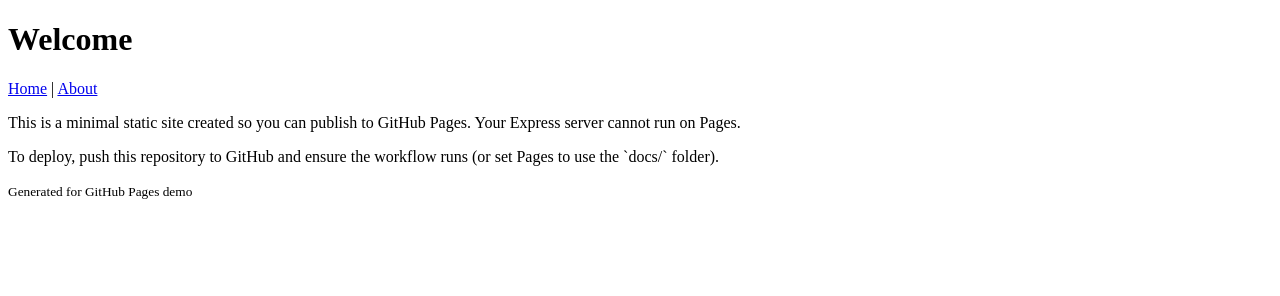
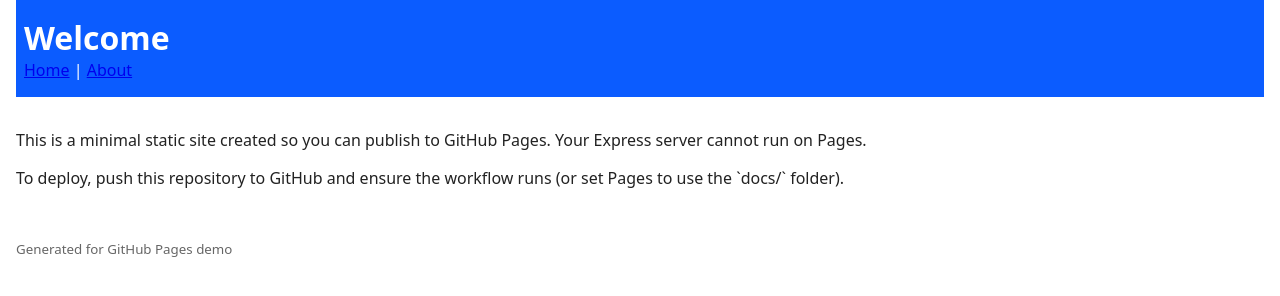
Before and after one commit to neel20409/Backend, a website: page docs/index.html in a window 1280 px wide. Drawn offline with Linux system fonts and the light colour scheme; the site is published under a folder, as on GitHub Pages, so addresses that start at the root find nothing.

Commit message:
chore(pages): use actions-gh-pages and fix asset paths

```diff
--- a/docs/index.html
+++ b/docs/index.html
@@ -4,14 +4,14 @@
     <meta charset="utf-8" />
     <meta name="viewport" content="width=device-width,initial-scale=1" />
     <title>Neel Bhatt - Backend (Static demo)</title>
-    <link rel="stylesheet" href="/docs/style.css" />
+  <link rel="stylesheet" href="./style.css" />
   </head>
   <body>
     <header>
       <h1>Welcome</h1>
       <nav>
-        <a href="/">Home</a> |
-        <a href="/about.html">About</a>
+  <a href="./">Home</a> |
+  <a href="./about.html">About</a>
       </nav>
     </header>
     <main>
```
Also changed, not shown: docs/about.html (+2 -2 lines), .github/workflows/gh-pages.yml.
